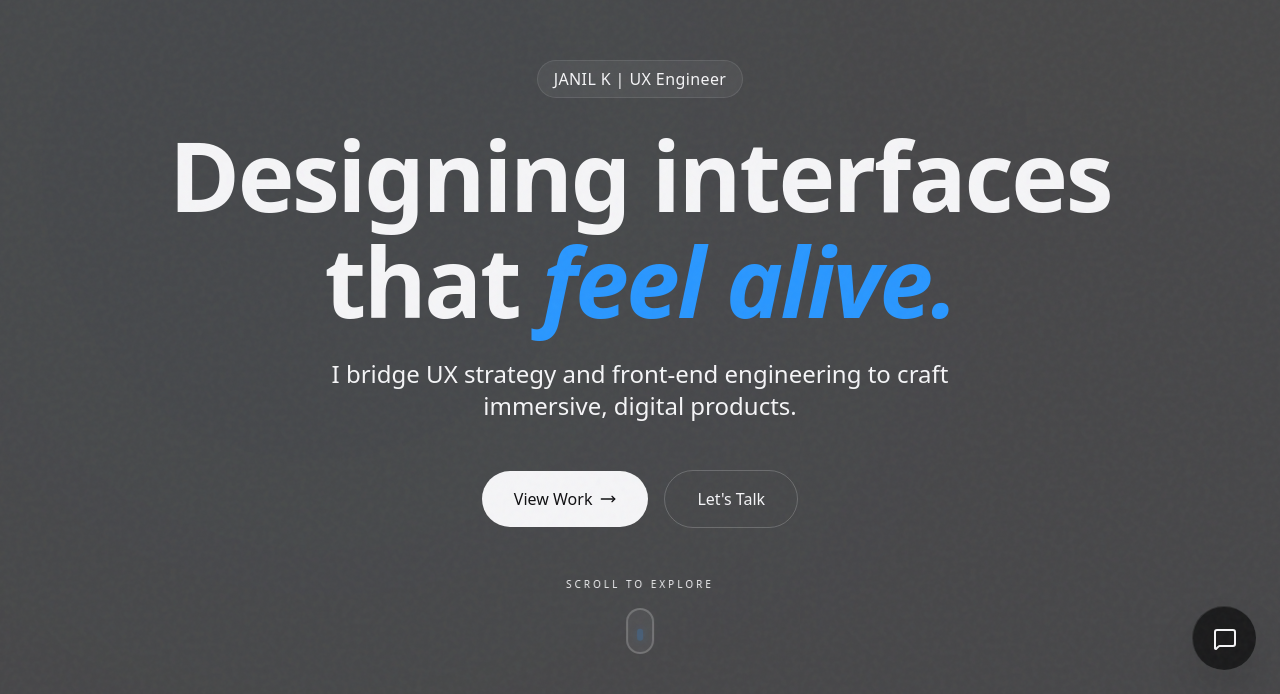
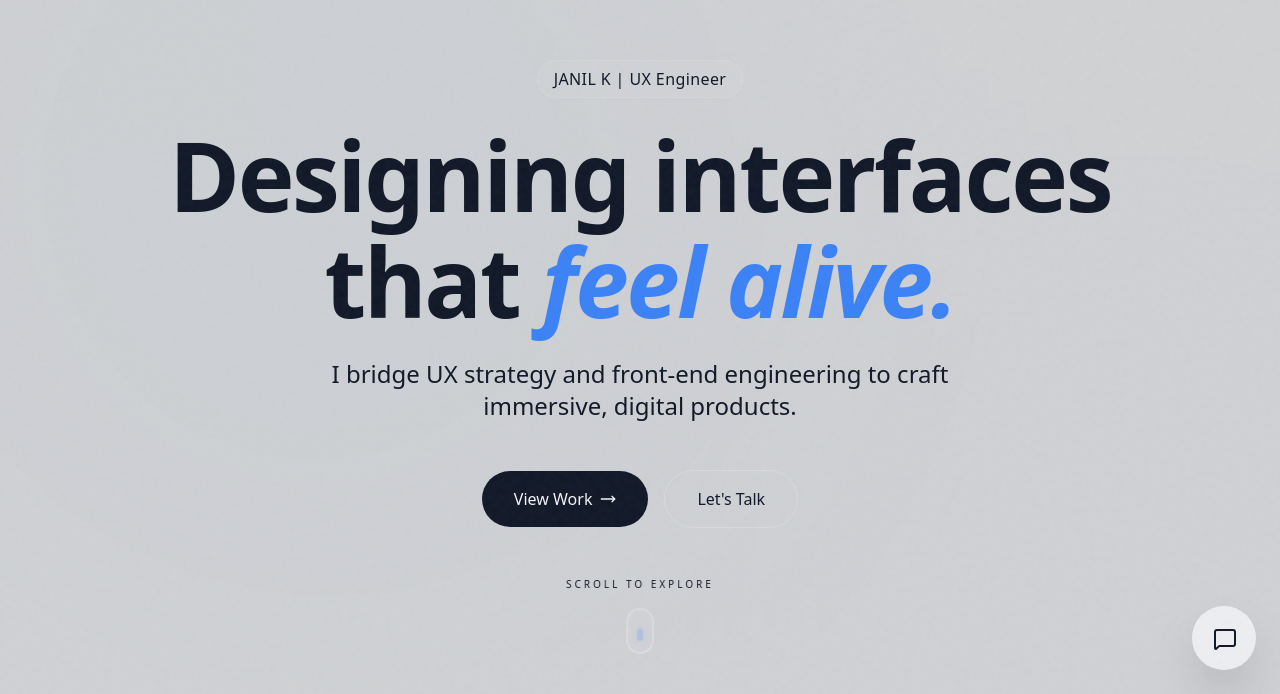
Before and after one commit to Janilk03/MyPortfolio, a Next.js app: page / in a window 1280 px wide. Shown: the part 106-800 px from the top of the page. Built offline with nearby package versions, Linux system fonts and the light colour scheme.

Commit message:
Update site palette to silver-white theme

```diff
--- a/src/app/globals.css
+++ b/src/app/globals.css
@@ -3,24 +3,24 @@
 @theme {
   --color-background: var(--background);
   --color-foreground: var(--foreground);
-  --color-matte-black: #0f0f11;
-  --color-off-white: #f5f5f7;
-  --color-soft-gray: #86868b;
-  --color-electric-blue: #2997ff;
+  --color-matte-black: #f4f6f8;
+  --color-off-white: #111827;
+  --color-soft-gray: #6b7280;
+  --color-electric-blue: #3b82f6;
 
   --font-sans: var(--font-inter), ui-sans-serif, system-ui, sans-serif;
   --font-heading: var(--font-clash), var(--font-inter), ui-sans-serif, system-ui, sans-serif;
 }
 
 :root {
-  --background: #f5f5f7;
-  --foreground: #0f0f11;
+  --background: #f4f6f8;
+  --foreground: #111827;
 }
 
 @media (prefers-color-scheme: dark) {
   :root {
-    --background: #0f0f11;
-    --foreground: #f5f5f7;
+    --background: #f4f6f8;
+    --foreground: #111827;
   }
 }
 
```
